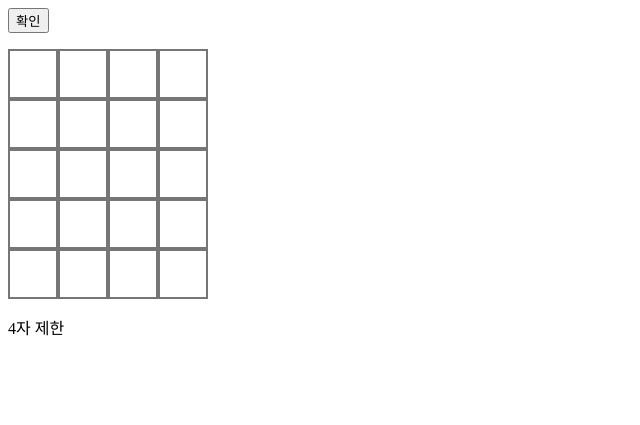
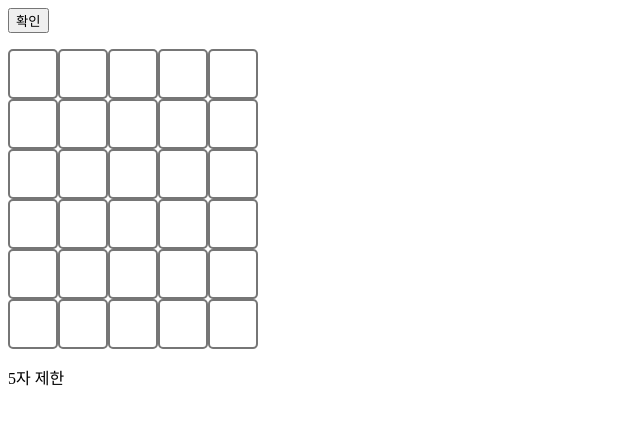
Before and after one commit to kt-min-proj/kt-wordle, a Django app: page /game/start/ in a window 1280 px wide. Shown: the top 425 px of the page, without its empty margins (0-640 px from the left). Run offline with Django 4.2, Linux system fonts and the light colour scheme.

Commit message:
wordle수정

```diff
--- a/static/game/game.css
+++ b/static/game/game.css
@@ -1,14 +1,15 @@
 .textbox, .textboxerr, .textboxcorr{
     border-style: solid;
+    border-radius : 5px;
     width: 50px;
     height: 50px;
     resize: none;
 }
 
-.textboxerr{
+.textboxErr{
     border-color:red;
 }
 
-.textboxcorr{
+.textboxCorr{
     border-color:dodgerBlue;
 }
--- a/static/game/game.js
+++ b/static/game/game.js
@@ -1,15 +1,17 @@
-var answer = "1234";
+var user = "KT"
+var answer = "qwert";
 var answer_list = new Array();
 var answer_list = Array.from(answer);
 var my_oppertunity = 0;
 var opportunity = answer_list.length + 1;
 document.write(answer_list.length);
 document.write("자 제한");
-var result = " "
 var user_input_list = new Array();
+
+//초기화면 설정 : 정답글자수에 맞춰서 칸이 나오게함
 for(j = 0; j< opportunity; j++){
     for(i = 0; i < answer_list.length; i++){
-        s = '<input class="textbox" id="' +String(i+j*100) + '" name ="'+String(i)+'" type="text"></textarea>'
+        s = '<input class="textbox" id="' +String(i+j*100) + '" name ="'+String(i)+'" type="text">'
         document.getElementById("box").innerHTML += s;
         if(answer_list.length-i == 1){
             document.getElementById("box").innerHTML += '<br/>'
@@ -17,6 +19,7 @@ for(j = 0; j< opportunity; j++){
     }
 }
 
+//값을 입력하고 확인눌렀을때 정답과 입력값을 비교
 function game() {
     user_input_list = []
     jvalue = (my_oppertunity)*100
@@ -25,21 +28,21 @@ function game() {
         user_input_list.push(document.getElementById(ivalue).value)
     }
     for (i = 0; i < answer_list.length; i++) {
+        c = String(jvalue+i)
         if (answer_list[i] != user_input_list[i]) {
             if (answer_list.includes(user_input_list[i])) {
-                result += user_input_list[i].fontcolor("red")
+                document.getElementById(c).className = 'textboxErr'
+                document.getElementById(c).setAttribute('readonly', 'true')
             }
             else {
-                result += user_input_list[i]
+                document.getElementById(c).setAttribute('readonly', 'true')
             }
         }
         else {
-            result += user_input_list[i].fontcolor("green")
+            document.getElementById(c).className = 'textboxCorr'
+            document.getElementById(c).setAttribute('readonly', 'true')
         }
     }
-    document.getElementById("message").innerHTML = result
-    result += '<br/>'
-
     if (my_oppertunity < opportunity) {
         my_oppertunity += 1;
     }
--- a/templates/game/game.html
+++ b/templates/game/game.html
@@ -1,7 +1,6 @@
 <form>
     <button type="button" onclick="game()">확인</button><br/>
     <p id="box" /p>
-    <p id="message" /p>
     <p id="trygame" /p>
     <p id="timemsg" /p>
 </form>
```
